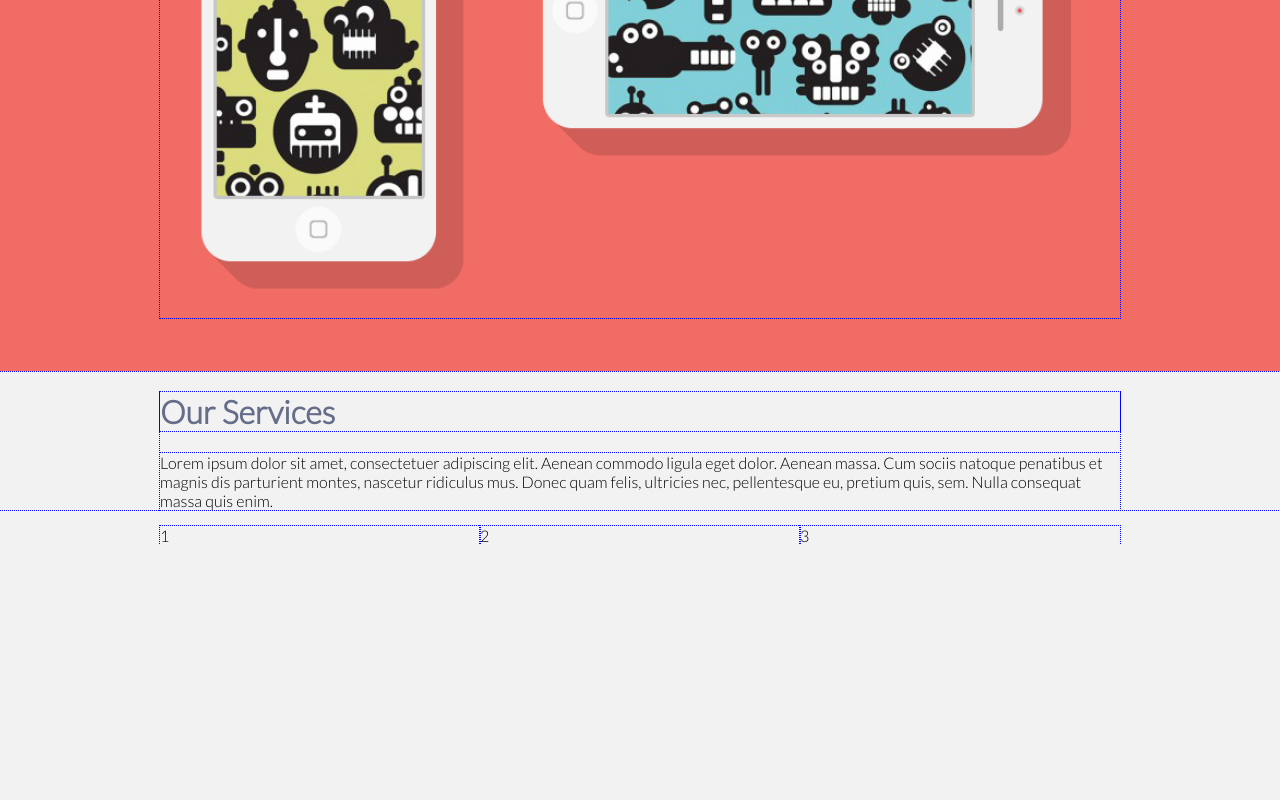
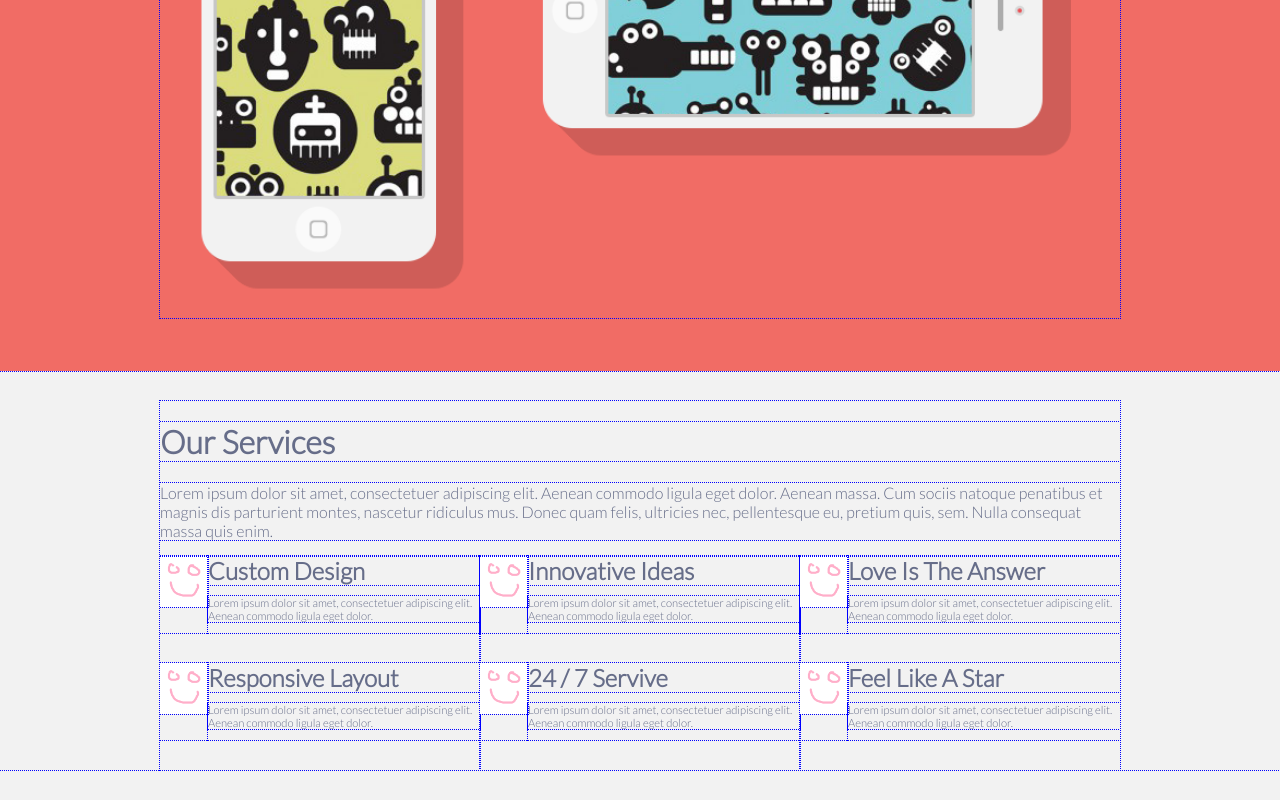
Before and after one commit to vovievolt/Test, a plain HTML site: page Singolo/index.html in a window 1280 px wide. Shown: the part 414-1214 px from the top of the page. Before the commit the page ends 959 px from the top, so only its background shows below. Drawn offline with Linux system fonts and the light colour scheme.

Commit message:
FInished "our services" part of website

```diff
--- a/Singolo/index.html
+++ b/Singolo/index.html
@@ -42,15 +42,74 @@
          ultricies nec, pellentesque eu, pretium quis, sem. Nulla consequat
          massa quis enim.
       </div>
+      <div class="column_holder">
 
-      <div class="column">
-        1
+        <div class="column" class="column1">
+
+          <div class="icon_box_holder">
+            <img src="img/Icon.png">
+            <div class="icon_box_holder_text">
+              <h2>Custom Design</h2>
+              <p>Lorem ipsum dolor sit amet, consectetuer adipiscing elit. Aenean commodo
+                ligula eget dolor.</p>
+            </div>
+          </div>
+
+          <div class="icon_box_holder">
+            <img src="img/Icon.png">
+            <div class="icon_box_holder_text">
+              <h2>Responsive Layout</h2>
+              <p>Lorem ipsum dolor sit amet, consectetuer adipiscing elit. Aenean commodo
+                ligula eget dolor.</p>
+            </div>
+          </div>
+
+        </div>
+
+        <div class="column" class="column2">
+
+          <div class="icon_box_holder">
+            <img src="img/Icon.png">
+            <div class="icon_box_holder_text">
+              <h2>Innovative Ideas</h2>
+              <p>Lorem ipsum dolor sit amet, consectetuer adipiscing elit. Aenean commodo
+                ligula eget dolor.</p>
+            </div>
+          </div>
+
+          <div class="icon_box_holder">
+            <img src="img/Icon.png">
+            <div class="icon_box_holder_text">
+              <h2>24 / 7 Servive</h2>
+              <p>Lorem ipsum dolor sit amet, consectetuer adipiscing elit. Aenean commodo
+                ligula eget dolor.</p>
+            </div>
+          </div>
+
+        </div>
+
+        <div class="column" class="column3">
+
+          <div class="icon_box_holder">
+            <img src="img/Icon.png">
+            <div class="icon_box_holder_text">
+              <h2>Love Is The Answer</h2>
+              <p>Lorem ipsum dolor sit amet, consectetuer adipiscing elit. Aenean commodo
+                ligula eget dolor.</p>
+            </div>
+          </div>
+
+          <div class="icon_box_holder">
+            <img src="img/Icon.png">
+            <div class="icon_box_holder_text">
+              <h2>Feel Like A Star</h2>
+              <p>Lorem ipsum dolor sit amet, consectetuer adipiscing elit. Aenean commodo
+                ligula eget dolor.</p>
+            </div>
+          </div>
+
       </div>
-      <div class="column">
-        2
-      </div>
-      <div class="column">
-        3
+
       </div>
     </div>
   </body>
--- a/Singolo/style.css
+++ b/Singolo/style.css
@@ -8,6 +8,10 @@ body {
 
 * {
   outline: 1px dotted blue;
+}
+
+p {
+  color: #666d89;
 }
 
 .header {
@@ -60,6 +64,9 @@ body {
   max-width: 960px;
   margin-left: auto;
   margin-right: auto;
+  margin-top: 30px;
+  margin-bottom: 30px;
+  overflow: hidden;
 }
 
 .our_services h1 {
@@ -69,11 +76,34 @@ body {
 
 .column {
   float: left;
-  min-width: 320px;
-  max-width: 100%;
+  width: 320px;
 }
 
-@media screen and (max-width: 610px) {  /* applies to any screen less than 480px */
+.icon_box_holder {
+  float: left;
+  margin-bottom: 30px;
+}
+
+.icon_box_holder h2 {
+  color: #666d89;
+  margin: 0;
+}
+
+.icon_box_holder p {
+  font-size: 0.7rem;
+}
+
+.icon_box_holder img {
+  width: 15%;
+  max-width: 50px;
+  float: left;
+}
+.icon_box_holder_text {
+  float: left;
+  width: 85%;
+}
+
+@media screen and (max-width: 610px) {  /* applies to any screen less than 610px */
   .logo {
     float: none;
     text-align: center;
@@ -86,3 +116,10 @@ body {
     text-align: center;
   }
 }
+@media screen and (max-width: 960px) {
+  .column {
+    min-width: 320px;
+    max-width: 920px;
+    wdth: 100%;
+  }
+}
```
Also changed, not shown: Singolo/img/Icon.png (added).
